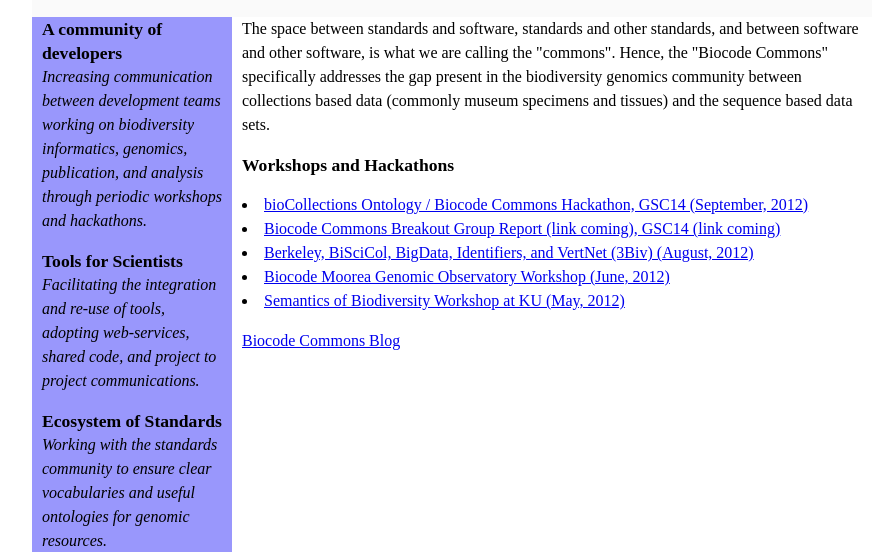
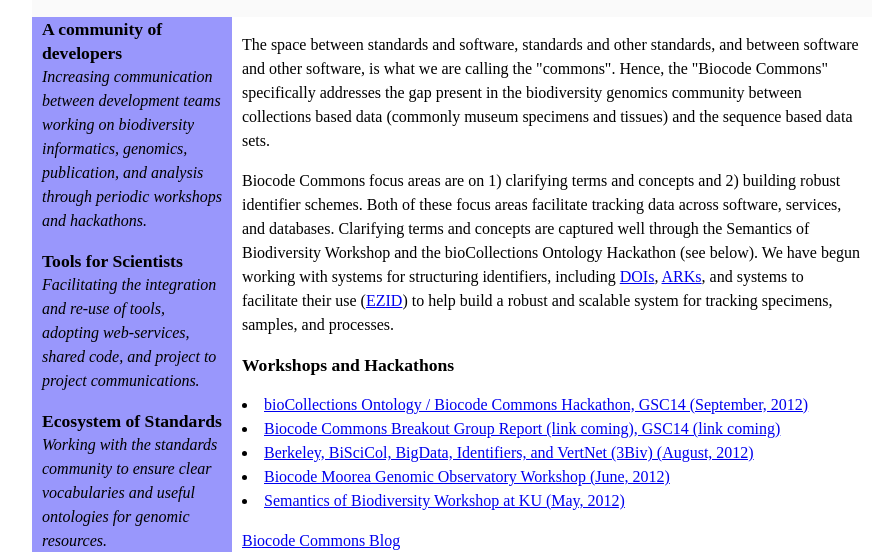
Before and after one commit to BNHM/biocode-commons, a plain HTML site: page index.html in a window 1280 px wide. Shown: the part 143-695 px from the top of the page, without its empty margins (188-1078 px from the left). Drawn offline with Linux system fonts and the light colour scheme.

Commit message:
small change

```diff
--- a/index.html
+++ b/index.html
@@ -21,9 +21,10 @@
 <div id="contentcolumn">
 <div class="innertube">
 
-The space between standards and software, standards and other standards, and between software and other software, is what we are calling the "commons". Hence, the "Biocode Commons" specifically addresses the gap present in the biodiversity genomics community between collections based data (commonly museum specimens and tissues) and the sequence based data sets.
+<p>The space between standards and software, standards and other standards, and between software and other software, is what we are calling the "commons". Hence, the "Biocode Commons" specifically addresses the gap present in the biodiversity genomics community between collections based data (commonly museum specimens and tissues) and the sequence based data sets. </p>
+<p>Biocode Commons focus areas are on 1) clarifying terms and concepts and 2) building robust identifier schemes. Both of these focus areas facilitate tracking data across software, services, and databases. Clarifying terms and concepts are captured well through the Semantics of Biodiversity Workshop and the bioCollections Ontology Hackathon (see below).  We have begun working with systems for structuring identifiers, including <a href="http://www.doi.org/">DOIs</a>, <a href="http://en.wikipedia.org/wiki/Archival_Resource_Key">ARKs</a>, and systems to facilitate their use (<a href="http://n2t.net/ezid/">EZID</a>) to help build a robust and scalable system for tracking specimens, samples, and processes.</p>
 <p>
-<b>Workshops and Hackathons</b>
+  <b>Workshops and Hackathons</b>
 <dl>
 
 <li><a href="workshops/bioCollections/index.html">bioCollections Ontology / Biocode Commons Hackathon, GSC14 (September, 2012)</a></li>
```
Also changed, not shown: 2 other files.
